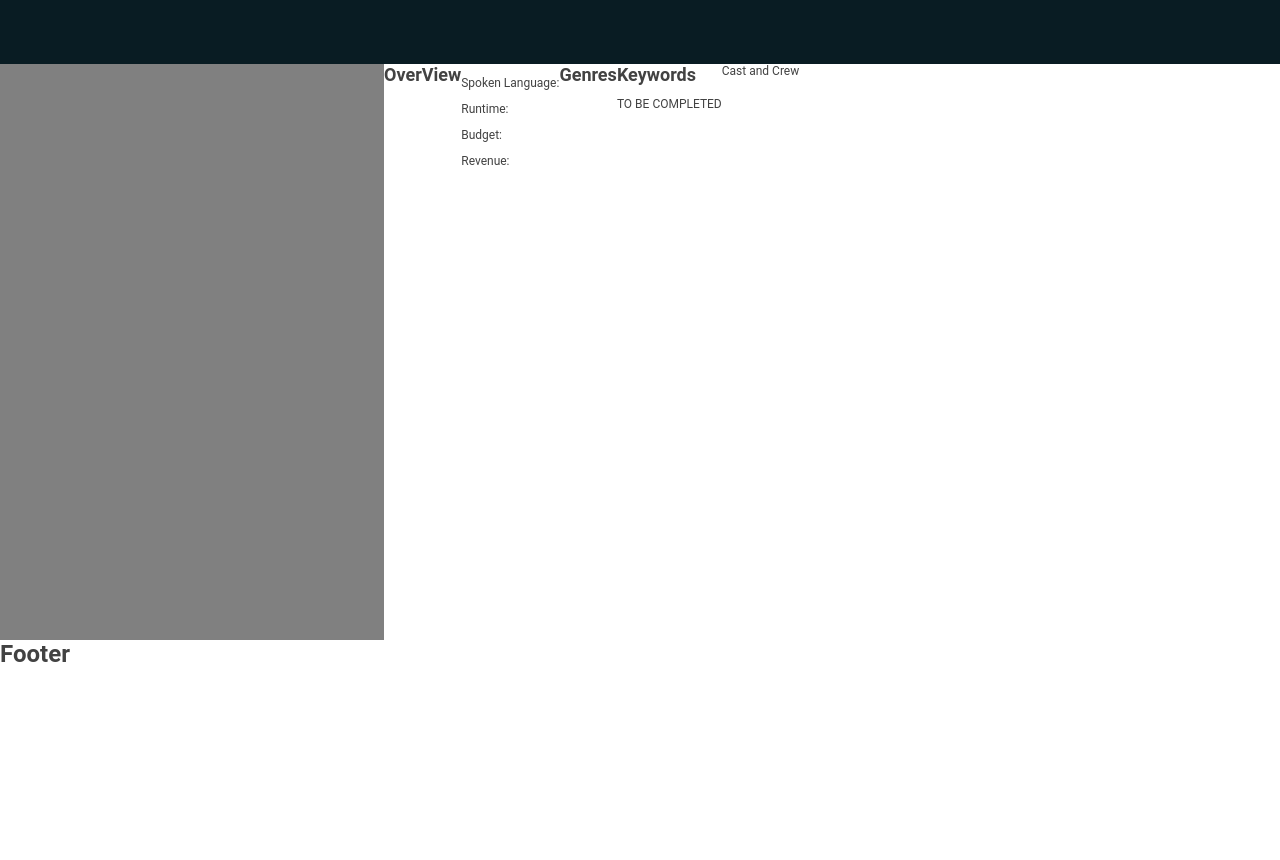
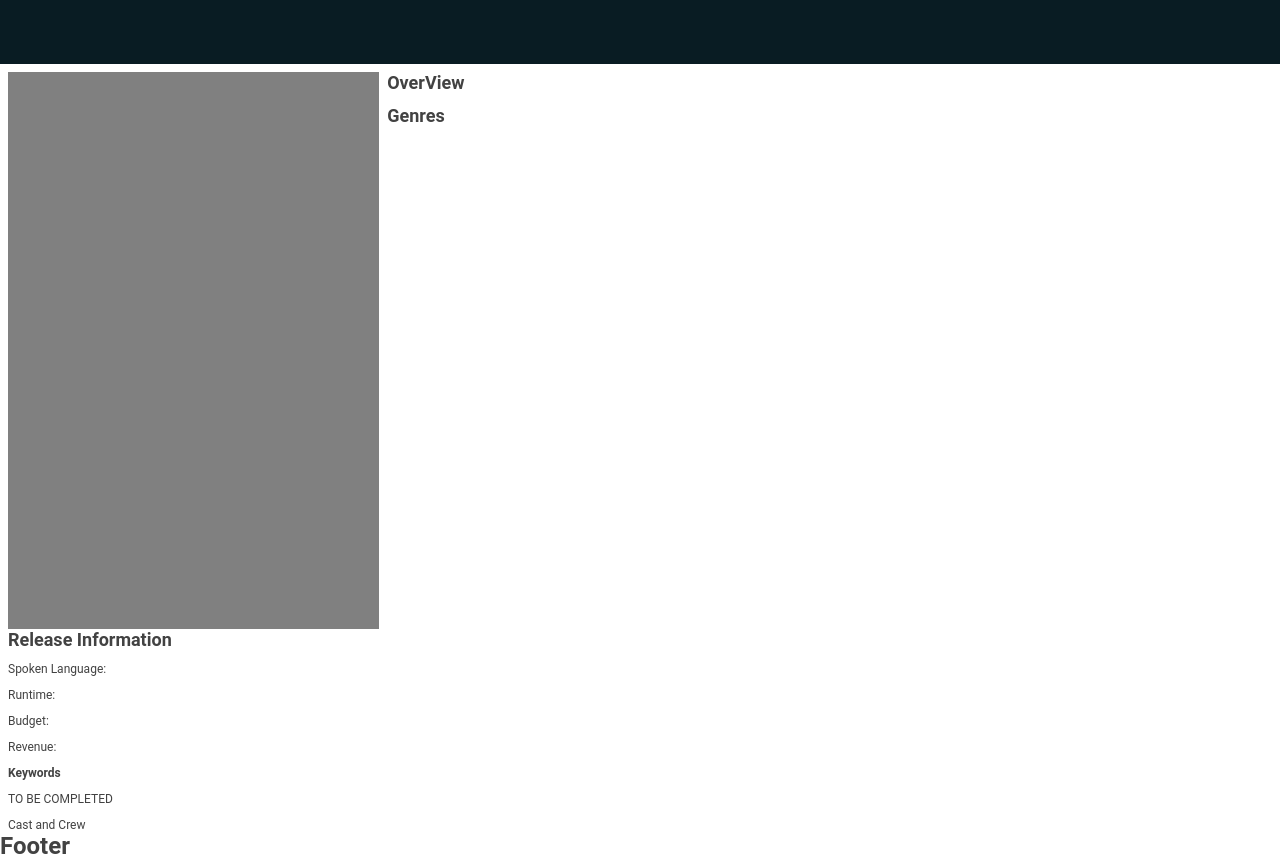
Before and after one commit to trqhien/progressive-movie-web-app, a website: page public/movie-detail.html in a window 1280 px wide. Before the commit the page ends 800 px from the top, so only its background shows below. Drawn offline with Linux system fonts and the light colour scheme; no server answers.

Commit message:
Move genres to the info saction in screen width above 650px

```diff
--- a/public/api.js
+++ b/public/api.js
@@ -28,8 +28,13 @@ function updateUI(movie) {
     .map(language => language.name)
     .join(', ');
 
-  const genres = document.getElementById('genres-label');
-  genres.innerHTML = movie.genres
+  const genresInfo = document.getElementById('genres-label-info');
+  genresInfo.innerHTML = movie.genres
+    .map(genre => genre.name)
+    .join(', ');
+
+  const genresRelease = document.getElementById('genres-label-release');
+  genresRelease.innerHTML = movie.genres
     .map(genre => genre.name)
     .join(', ');
 
--- a/public/movie-detail.html
+++ b/public/movie-detail.html
@@ -29,6 +29,7 @@
         </div>
       </div>
 
+      <div class="general-info-container">
         <div class="title">
           <h1 id="title-label"></h1>
         </div>
@@ -38,21 +39,29 @@
           <p id="overview-label"></p>
         </div>
 
-      <div class="release-information">
+        <div class="genres">
+          <h2>Genres</h2>
+          <p id="genres-label-info" class="genres-label"></p>
+        </div>
+      </div>
+
+      <div class="release-info-container">
+        <h2>Release Information</h2>
+
         <p>Spoken Language: <span id="spoken-languages-label"></span></p>
         <p>Runtime: <span id="runtime-label"></span></p>
         <p>Budget: <span id="budget-label"></span></p>
         <p>Revenue: <span id="revenue-label"></span></p>
-      </div>
 
         <div class="genres">
-        <h2>Genres</h2>
-        <p id="genres-label"></p>
+            <h4>Genres</h4>
+            <p id="genres-label-release" class="genres-label"></p>
           </div>
 
         <div class="keyword">
-        <h2>Keywords</h2>
+          <h4>Keywords</h4>
           <p>TO BE COMPLETED</p>
+        </div>
       </div>
 
       <div class="cast-and-crew">
--- a/public/styles/movie-detail.css
+++ b/public/styles/movie-detail.css
@@ -29,11 +29,25 @@ div.nav-container {
 .detail-container {
   display: flex;
   flex-direction: column;
+  padding: 0 8px;
 }
 
-/*  */
+.detail-container .release-info-container {
+  flex-basis: 100%;
+}
+
+.detail-container .general-info-container {
+  flex-basis: 100%;
+}
+
+.general-info-container .genres {
+  display: none;
+}
+
 .detail-container .poster-container {
   flex-basis: 100%;
+  width: calc(100% + 16px);
+  transform: translate(-8px, 0);
 }
 
 .detail-container .poster-container > * {
@@ -73,9 +87,29 @@ div.nav-container {
 
   .detail-container .poster-container {
     flex-basis: 30%;
+    width: 30%;
+    transform: translate(0, 0);
+    padding-top: 8px;
+    padding-right: 8px;
+  }
+
+  .detail-container .general-info-container {
+    flex-basis: 70%; /*calc(70% - 8px);*/
+    padding-top: 8px;
+    /* transform: translate(0, 8px); */
   }
 
   .aspect-ratio {
     padding-bottom: 150%; /* 2:3 Aspect Ratio */
   }
 }
+
+@media screen and (min-width: 550px) {
+  .release-info-container .genres {
+    display: none;
+  }
+
+  .general-info-container .genres {
+    display: initial;
+  }
+}
```
Lines whose indentation alone changed are shown as unchanged.
